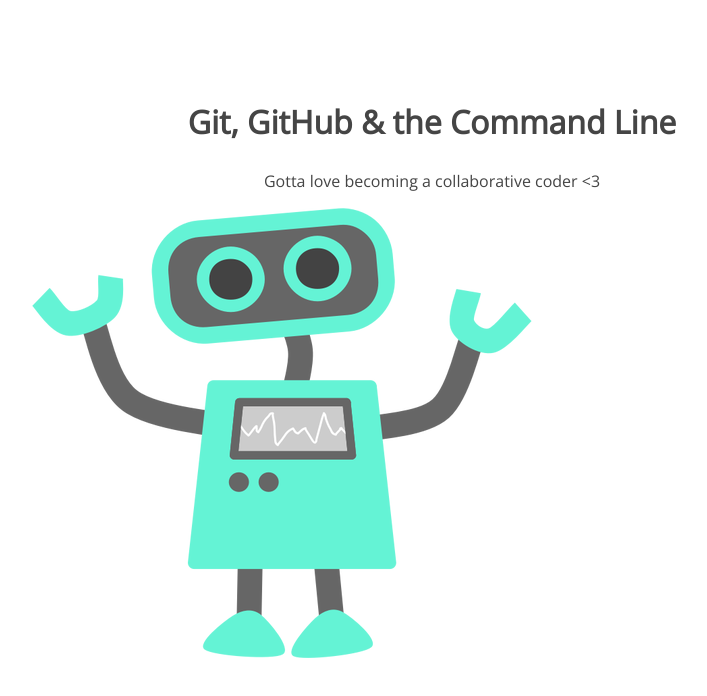
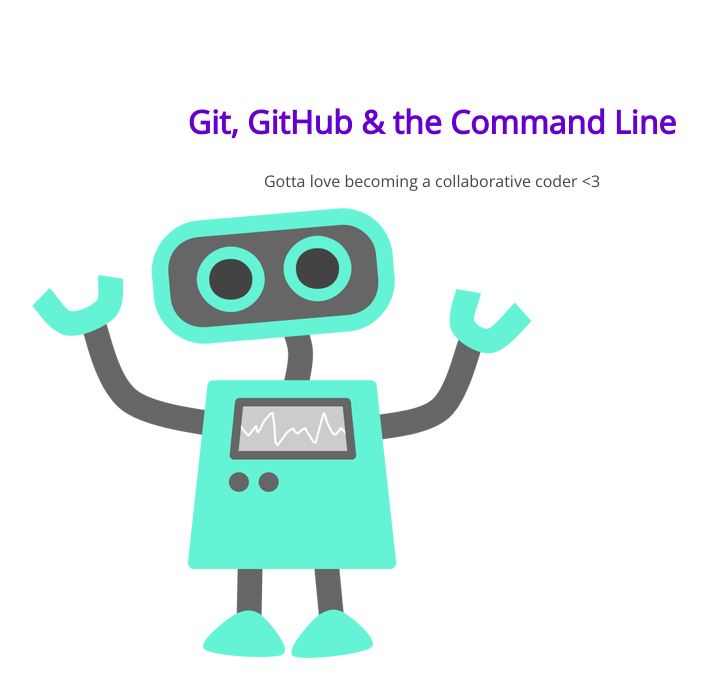
Before and after one commit to lspardo/105-project, a plain HTML site: page index.html in a window 1280 px wide. Shown: the whole page, without its empty margins (208-915 px from the left). Drawn offline with nearby package versions, Linux system fonts and the light colour scheme.

Commit message:
revised h1 color

```diff
--- a/css/style.css
+++ b/css/style.css
@@ -10,6 +10,7 @@ section p {
 section h1 {
 	font: 32px 'Open Sans';
 	font-weight: bold;
+	color: #6600cc;
 }
 section p {
 	font: 16px 'Open Sans';
```
